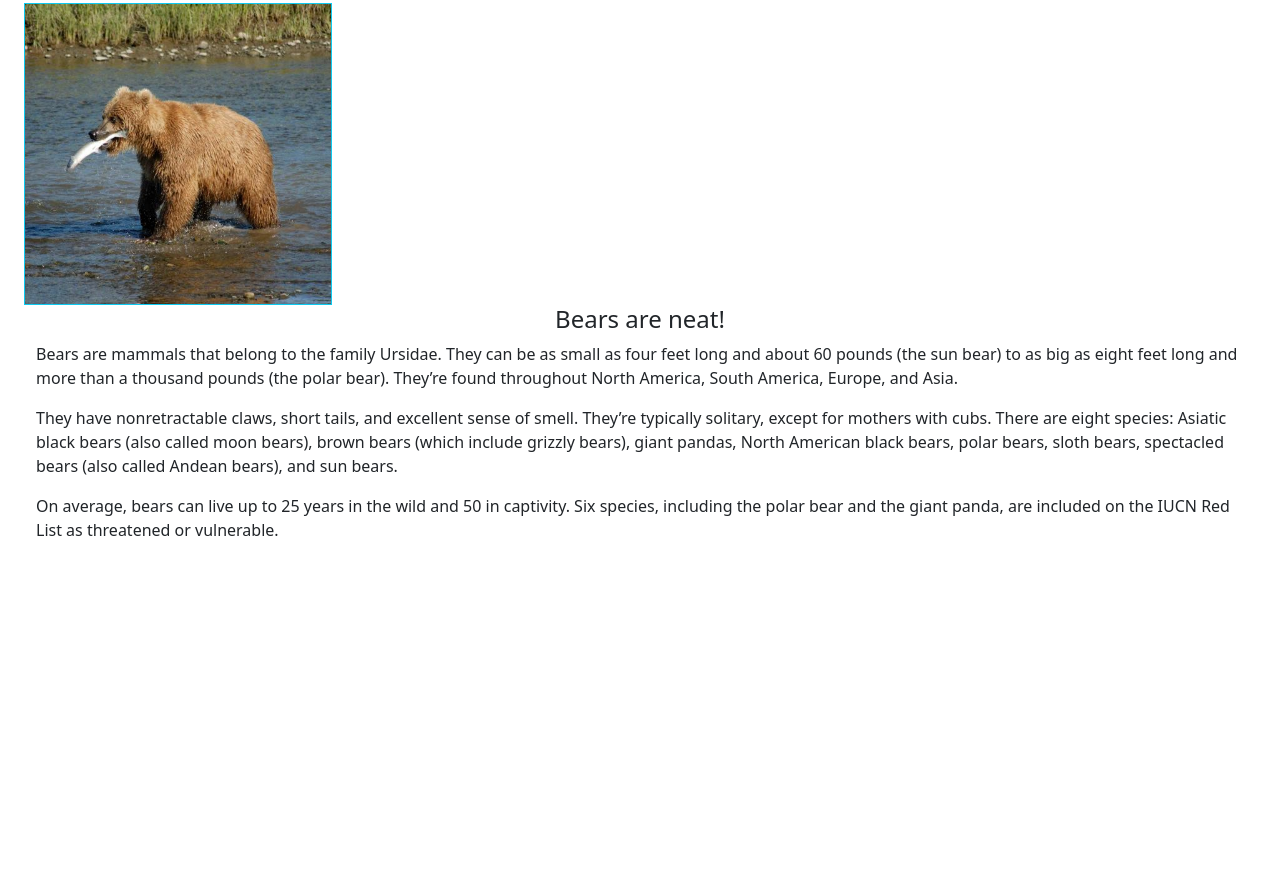
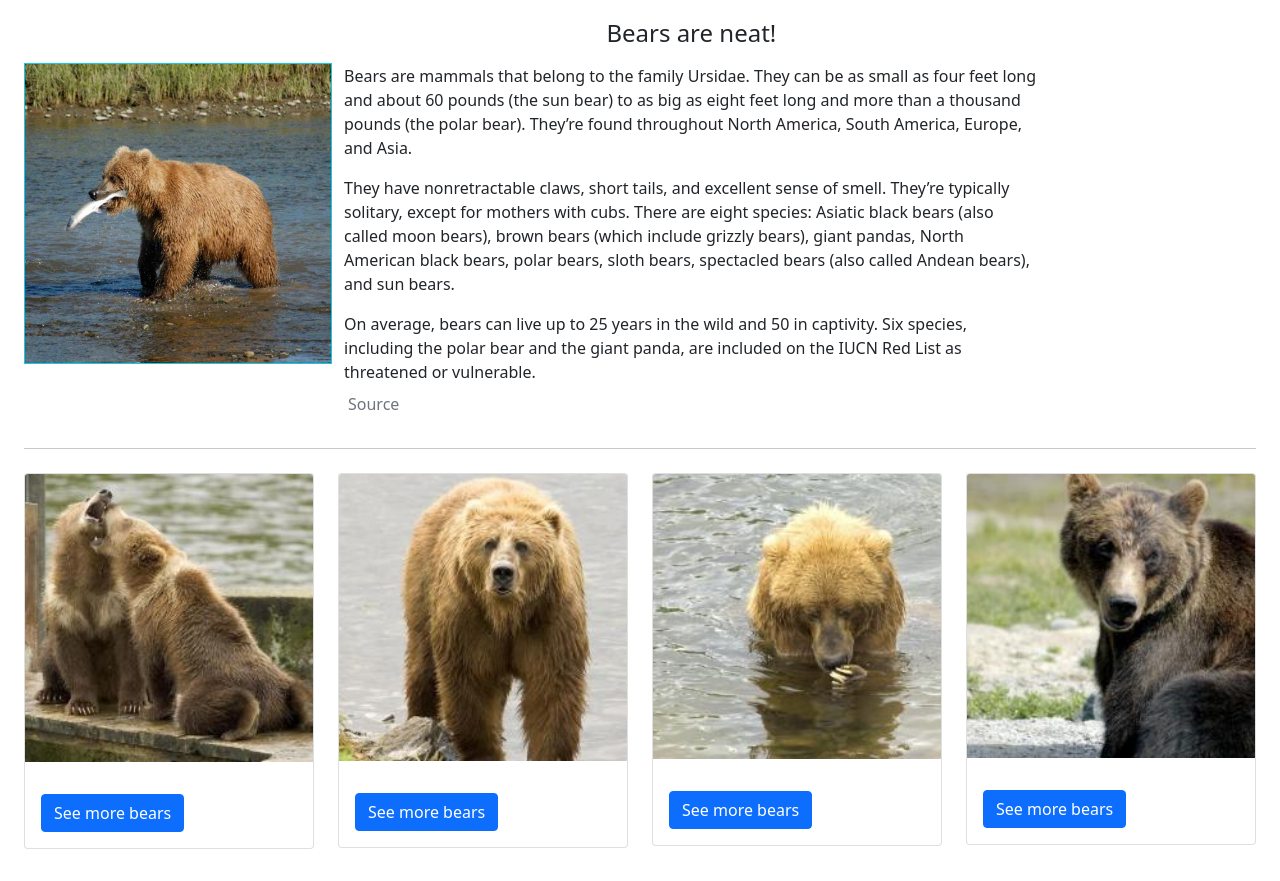
Before and after one commit to James-Gitchell/css-frameworks-all_about_bears, a plain HTML site: page index.html in a window 1280 px wide. Shown: the part 278-1159 px from the top of the page. Before the commit the page ends 844 px from the top, so only its background shows below. Drawn offline with nearby package versions, Linux system fonts and the light colour scheme.

Commit message:
can't figure out sm- margin bug

```diff
--- a/index.html
+++ b/index.html
@@ -8,7 +8,7 @@
     <link href="https://cdn.jsdelivr.net/npm/bootstrap@5.1.3/dist/css/bootstrap.min.css" rel="stylesheet" integrity="sha384-1BmE4kWBq78iYhFldvKuhfTAU6auU8tT94WrHftjDbrCEXSU1oBoqyl2QvZ6jIW3" crossorigin="anonymous">
 </head>
 <body>
-    <header class="jumbotron jumbotron-fluid bg-info bg-gradient py-5 mb-0 text-light">
+    <header class="jumbotron jumbotron-fluid bg-info bg-gradient py-5 mb-0 text-light mx-0">
       <div class="container">
             <h1 class="display-4">All about bears</h1>
              <p class="lead">
@@ -39,14 +39,14 @@
 
     <!--This section holds the main content-->
 
-    <section id="about" class="media m-2 m-md-4 row">
+    <section id="about" class="media m-3 m-md-4 row">
         <img
          src="Img-Assets/Bear-With-Fish-In-Mouth.jfif"
          class="border border-info align-self-center col-md-3 mr-3 px-0"
          alt="a bear walking in a stream with a fish in its mouth"
         >
-        <div class="media-body">
-            <h4 class="text-center">Bears are neat!</h4>
+        <div class="media-body col-md-7">
+            <h4 class="text-center my-3">Bears are neat!</h4>
             <p>Bears are mammals that belong to the family Ursidae. They can be as small as four feet long and about 60 pounds
                 (the sun bear) to as big as eight feet long and more than a thousand pounds (the polar bear). They’re found throughout
                  North America, South America, Europe, and Asia.
@@ -58,10 +58,81 @@
             <p class="mb-0">On average, bears can live up to 25 years in the wild and 50 in captivity. Six species, including the
                 polar bear and the giant panda, are included on the IUCN Red List as threatened or vulnerable.
             </p>
+            <div class="row">
+            <a class="nav-link disabled" href="#">Source</a>
+            </div>
         </div>
+
 
     </section>
 
+    <!--Page Break-->
+
+    <hr class="m-md-4">
+
+    <!--Final Section Bear Cards-->
+
+    <section class="m-sm-4">
+        <div class="row row-cols-2 row-cols-sm-4">
+
+            <div class="col mb-2">
+                <div class="card">
+                    <img src="Img-Assets/Two-Bears-Playing-On-Dock.jfif"
+                         class="card-img-top"
+                         alt="Two bear cubs playfully biting each other"
+                    >
+                    <div class="card-body">
+                        <p class="card-text"></p>
+                        <a href="#" class="btn btn-primary">See more bears</a>
+                    </div>
+                </div>
+            </div>
+            <div class="col mb-2">
+                <div class="card">
+                    <img src="Img-Assets/Grizzly-Bear-Profile-Pic.jfif"
+                         class="card-img-top"
+                         alt="A picture of a brown bear walking towards you"
+                    >
+                    <div class="card-body">
+                        <p class="card-text"></p>
+                        <a href="#" class="btn btn-primary">See more bears</a>
+                    </div>
+                </div>
+            </div>
+            <div class="col mb-2">
+                <div class="card">
+                    <img src="Img-Assets/Bear-Cleaning-His-Palm.jfif"
+                         class="card-img-top"
+                         alt="a bear licking the inside of his palm in a body of water"
+                    >
+                    <div class="card-body">
+                        <p class="card-text"></p>
+                        <a href="#" class="btn btn-primary">See more bears</a>
+                    </div>
+                </div>
+            </div>
+            <div class="col mb-2">
+                <div class="card">
+                    <img src="Img-Assets/Bear-Looking-Back.jfif"
+                         class="card-img-top"
+                         alt="Two bear cubs playfully biting each other"
+                    >
+                    <div class="card-body">
+                        <p class="card-text"></p>
+                        <a href="#" class="btn btn-primary">See more bears</a>
+                    </div>
+                </div>
+            </div>
+
+
+
+
+
+
+
+
+        </div>
+    </section>
 
 
 
```
